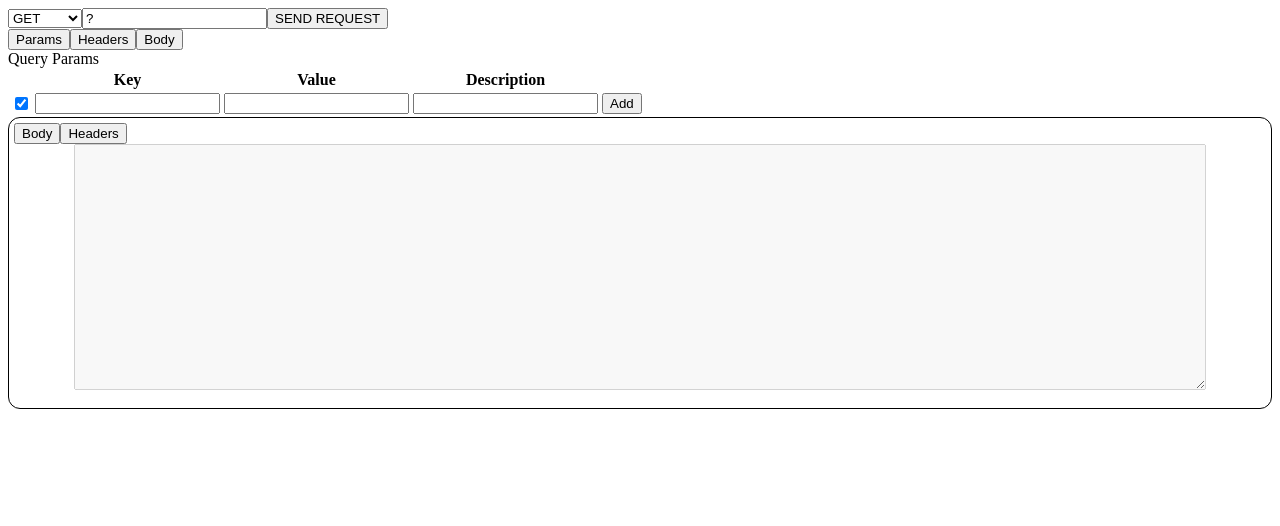
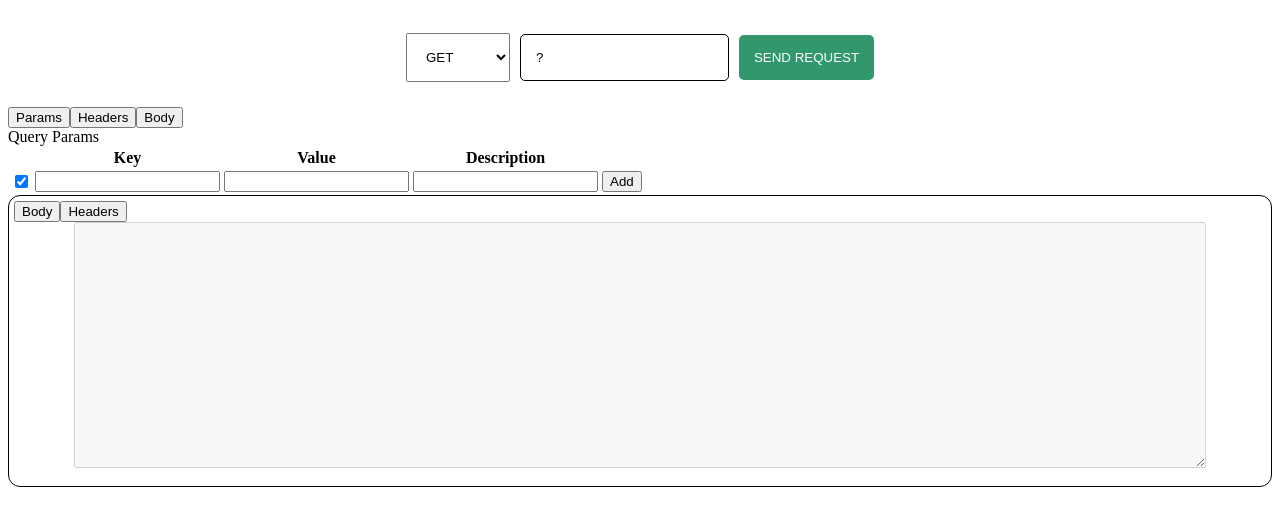
Before and after one commit to IvnMatz/another-postman-clone, a Next.js app: page / in a window 1280 px wide. Shown: the top 526 px of the page. Built offline with nearby package versions, Linux system fonts and the light colour scheme.

Commit message:
currently working on body

```diff
--- a/app/components/app.jsx
+++ b/app/components/app.jsx
@@ -11,12 +11,14 @@ export default function App() {
 
   const [params, setParams] = useState([]);
   const [headers, setHeaders] = useState([]);
+  const [bodyRaw, setBodyRaw] = useState("{}");
+  const [body, setBody] = useState([]);
   const [response, setResponse] = useState({});
 
   return (
     <div>
-      <Searcher params={params} Setresp={setResponse} headers={headers} />
-      <ConfigTabs setParams={setParams} params={params} setHeaders={setHeaders} headers={headers} />
+      <Searcher params={params} Setresp={setResponse} headers={headers} body={body} />
+      <ConfigTabs setParams={setParams} params={params} setHeaders={setHeaders} headers={headers} body={body} setBody={setBody} />
       <Response responseData={response} />
     </div>
   );
--- a/app/components/config_request/ConfigTabs.jsx
+++ b/app/components/config_request/ConfigTabs.jsx
@@ -5,7 +5,7 @@ import ParamsTab from "./params";
 import BodyWriter from "./body";
 import HeadersTab from "./headers";
 
-export default function ConfigTabs({ setParams, params, setHeaders, headers }){
+export default function ConfigTabs({ setParams, params, setHeaders, headers, setBody, body }){
 
     const [aTab, changeTab] = useState("params");
     let content;
@@ -15,7 +15,7 @@ export default function ConfigTabs({ setParams, params, setHeaders, headers }){
     }else if(aTab == "headers"){
         content = <HeadersTab headers={headers} setHeaders={setHeaders} />;
     }else if(aTab == "body" ){
-        content = <BodyWriter />
+        content = <BodyWriter setBody={setBody} body={body} />
     }
 
     return(
--- a/app/components/config_request/body.jsx
+++ b/app/components/config_request/body.jsx
@@ -2,14 +2,106 @@
 
 // JSON.stringify( diccionario )  <---- RECUERDA ESTO
 
-import { useState } from "react"
+import { useRef, useState, useEffect } from "react"
 
-export default function BodyWriter(){
+function RawWriter( setBody, body ){
+    const textRef = useRef(null);
+
+    return(
+        <div className="RawWriter">
+            <textarea ref={textRef} onChange={() => {setBody(textRef.current.value)}} ></textarea>
+        </div>
+    )
+}
+
+// X-WWW-FORM-URLENCODED -----------------------------------------------------------
+
+function BodyRow( {data, onToggle} ){
+
+    return(
+        <tr>
+            <td> <input type="checkbox" name="" id="" checked={data.is_used} onChange={onToggle}/> </td>
+            <td> {data.key} </td>
+            <td> {data.value} </td>
+            <td> {data.description} </td>
+
+        </tr>
+    );
+}
+
+
+function BodyTab( {setBody, body } ){
+    const [datad, cData] = useState([]);
+    const keyRef = useRef(null);
+    const ValueRef = useRef(null);
+    const decRef = useRef(null);
+    const activeRef = useRef(null);
+
+    useEffect( () => {
+        cData(body);
+    }, [] );
+
+    function handleClick(){
+        let obj = {
+            'key' : keyRef.current.value,
+            'value' : ValueRef.current.value,
+            'description' : decRef.current.value,
+            'is_used' : activeRef.current.checked
+        }
+
+        setBody([...datad, obj]);
+        cData([...datad, obj]);
+
+    }
+
+    function handleToggleIsUsed(index){
+        const newData = [...datad];
+        newData[index].is_used = !newData[index].is_used;
+        cData(newData);
+        setBody(newData);
+    }
+
+    return(
+        <div className="ParamsTab">
+            Body
+            <table>
+                <thead>
+                    <tr>
+                        <th></th>
+                        <th> Key </th>
+                        <th> Value </th>
+                        <th> Description </th>
+                    </tr>
+                </thead>
+                <tbody>
+                    <tr>
+                        <td> <input type="checkbox" name="" id="" defaultChecked="true" ref={activeRef} /> </td>
+                        <td> <input type="text" name="" id="" ref={keyRef} /> </td>
+                        <td> <input type="text" name="" id="" ref={ValueRef} /> </td>
+                        <td> <input type="text" name="" id="" ref={decRef} /> </td>
+                        <td onClick={handleClick}> <button> Add </button> </td>
+                    </tr>
+                    {datad.map( (d, index) => (
+                        <BodyRow key={index} data={d} onToggle={() => handleToggleIsUsed(index)} />
+                    ) )}
+                </tbody>
+            </table>
+        </div>
+    );
+}
+
+// EXPORT DEFAULT FUNCTION ----------------------------------------------------------
+
+export default function BodyWriter( {setBody, body} ){
     const [bodyType, cBodyType] = useState("none");
 
     let content;
     if(bodyType == "none"){
         content = "this request has no body"
+    }else if(bodyType == "raw"){
+        //content = <RawWriter setBody={setBody} body={body} />
+    }else if(bodyType=="urlencoded"){
+        content = <BodyTab setBody={setBody} body={body} />
     }
 
     return(
--- a/app/components/request.jsx
+++ b/app/components/request.jsx
@@ -2,7 +2,7 @@
 
 import { useEffect, useRef, useState } from "react"
 
-export default function Searcher( {params, Setresp, headers} ){
+export default function Searcher( {params, Setresp, headers, body} ){
     const methodRef = useRef(null);
     const urlRef = useRef(null);
 
@@ -28,15 +28,26 @@ export default function Searcher( {params, Setresp, headers} ){
     }, [params] )
 
     async function sendReq(){
+        // CREACIÓN DE LOS HEADERS
         let hed = {};
         for(let element of headers){
             if(element.is_used){
                 hed[element.key.toString()] = element.value.toString()
             }
         }
+
+        // CREACIÓN DEL BODY
+        let bod = {};
+        for(let element of body){
+            if(element.is_used){
+                bod[element.key.toString()] = element.value.toString()
+            }
+        }
+
         const response = await fetch(urlRef.current.value, {
             method : methodRef.current.value,
-            headers : hed
+            headers : hed,
+            body : JSON.stringify(bod)
         })
         const obj = {
             status : response.status,
@@ -50,14 +61,14 @@ export default function Searcher( {params, Setresp, headers} ){
     }
 
     return(
-        <div>
+        <div className="requestDiv">
             <select name="methodSel" id="methods" ref={methodRef}>
                 <option value="GET"> GET </option>
                 <option value="POST"> POST </option>
                 <option value="PUT"> PUT </option>
                 <option value="DELETE"> DELETE </option>
             </select>
-            <input type="text" name="url" id="urlinput" autoComplete="off" ref={urlRef} />
+            <input type="text" name="url" id="urlinput" autoComplete="off" ref={urlRef}  />
 
             <button id="request" onClick={sendReq}> SEND REQUEST </button>
         </div>
--- a/app/components/styles.css
+++ b/app/components/styles.css
@@ -1,3 +1,36 @@
+
+/* REQUEST -------------------------------------------------------------------------*/
+
+.requestDiv {
+    text-align: center;
+    padding: 20px;
+}
+
+.requestDiv *{
+    margin: 5px;
+}
+
+.requestDiv #urlinput{
+    border: 1px solid black;
+    border-radius: 5px;
+    padding: 15px;
+}
+
+.requestDiv select{
+    padding: 15px;
+}
+
+.requestDiv button{
+    padding: 15px;
+    background-color: rgb(49, 151, 109);
+    color: white;
+    border: 0px;
+    border-radius: 5px;
+}
+
+
+
+/* RESPONSE --------------------------------------------------------------------------*/
 .ResponseDiv{
     border: 1px solid black;
     padding: 5px;
```
